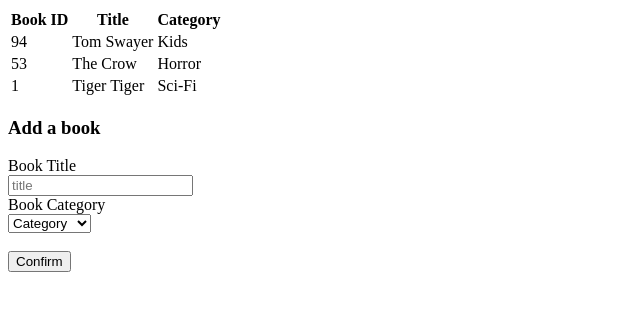
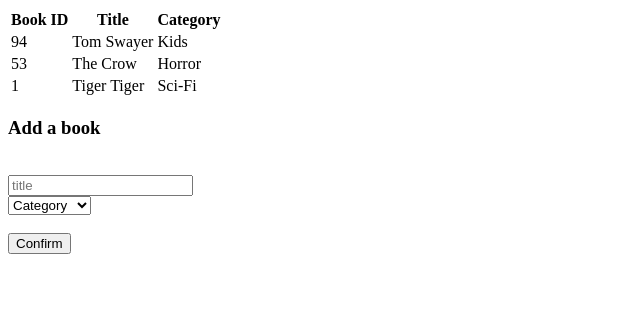
Before and after one commit to Usagib/redux-bookstore, a React (Create React App) app: page / in a window 1280 px wide. Shown: the top 310 px of the page, without its empty margins (0-640 px from the left). Built offline with nearby package versions, Linux system fonts and the light colour scheme.

Commit message:
eslint errors

```diff
--- a/src/components/Book.js
+++ b/src/components/Book.js
@@ -1,5 +1,5 @@
 import React from "react";
-import PropTypes from 'prop-types';
+import PropTypes from "prop-types";
 
 const Book = (props) => {
   const { book } = props;
@@ -11,7 +11,7 @@ const Book = (props) => {
       <td>{category}</td>
     </tr>
   );
-}
+};
 
 Book.propTypes = {
   book: PropTypes.object.isRequired,
--- a/src/components/BookForm.js
+++ b/src/components/BookForm.js
@@ -1,4 +1,5 @@
 import React from "react";
+
 const cat = [
   "Action",
   "Biography",
@@ -9,16 +10,12 @@ const cat = [
   "Sci-Fi",
 ];
 
-export default class BookForm extends React.Component {
-  render() {
+const BookForm = () => {
   return (
     <form>
       <h3>Add a book</h3>
-        <label for="Title">Book Title</label>
       <br />
       <input type="text" id="Title" placeholder="title" />
-        <br />
-        <label for="Category">Book Category</label>
       <br />
       <select id="Category">
         <option value="">Category</option>
@@ -32,4 +29,5 @@ export default class BookForm extends React.Component {
     </form>
   );
 }
-}
+
+export default BookForm;
--- a/src/components/BookList.js
+++ b/src/components/BookList.js
@@ -1,9 +1,9 @@
 import React from "react";
+import { connect } from "react-redux";
 import Book from "./Book";
-import { connect } from "react-redux";
 
-class BookList extends React.Component {
-  render() {
+const BookList = (props) => {
+  const { books } = props;
   return (
     <table>
       <tr>
@@ -11,12 +11,11 @@ class BookList extends React.Component {
         <th>Title</th>
         <th>Category</th>
       </tr>
-        {this.props.books.map((book) => {
-          return <Book book={book} />;
+      {books.map((book) => {
+        return <Book key={book.id} book={book} />;
       })}
     </table>
   );
-  }
 }
 
 const mapStateToProps = (state) => ({
--- a/src/reducers/books.js
+++ b/src/reducers/books.js
@@ -32,4 +32,4 @@ const booksReducer = (state = initialState, action) => {
   }
 };
 
-export { booksReducer };
+export default booksReducer;
--- a/src/reducers/index.js
+++ b/src/reducers/index.js
@@ -1,4 +1,4 @@
-import { booksReducer } from "./books";
+import booksReducer from "./books";
 import { combineReducers } from "redux";
 
 export default combineReducers({
```
Lines whose indentation alone changed are shown as unchanged.
